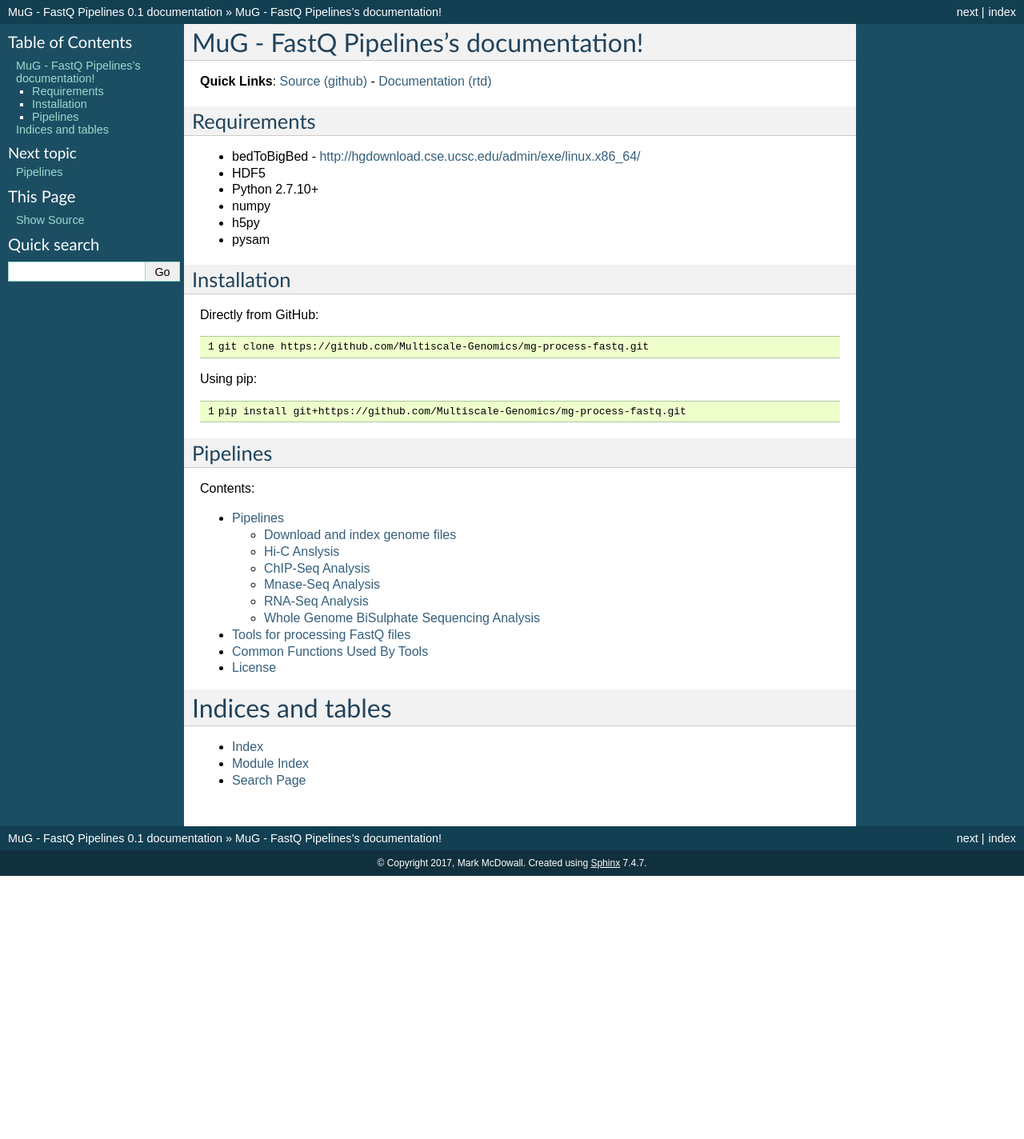
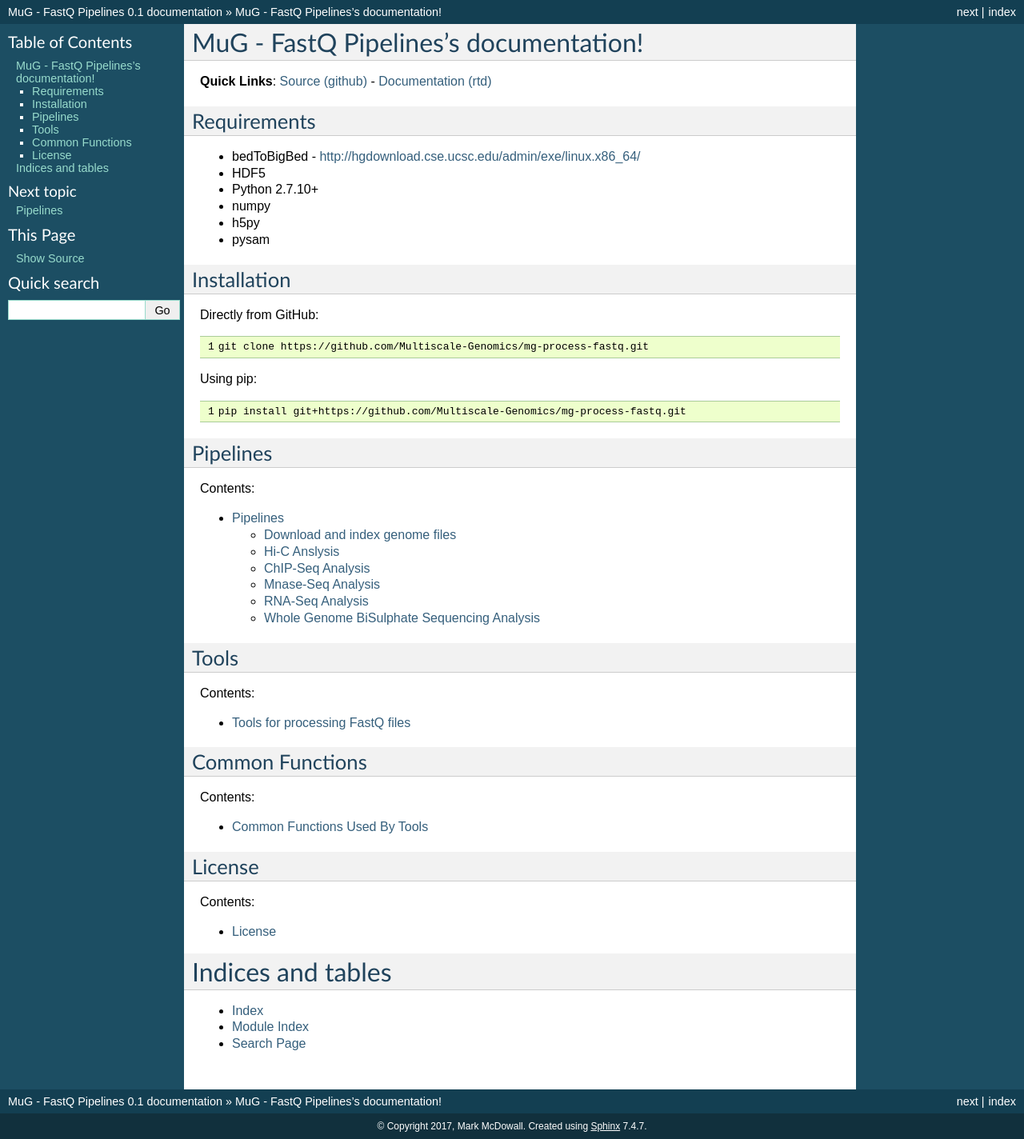
Before and after one commit to Multiscale-Genomics/mg-process-fastq, a Sphinx documentation site: the page built from docs/index.rst, in a window 1280 px wide. Shown: the whole page at 80% size. Built offline with Sphinx 7.4.7, drawn with Linux system fonts in a browser that asks for light colours; before the commit the page ends 1095 px from its top, so only the background shows below that.

```diff
--- a/docs/index.rst
+++ b/docs/index.rst
@@ -40,8 +40,29 @@ Pipelines
    :caption: Contents:
 
    pipelines
+
+Tools
+-----
+.. toctree::
+   :maxdepth: 2
+   :caption: Contents:
+
    tools
+
+Common Functions
+----------------
+.. toctree::
+   :maxdepth: 2
+   :caption: Contents:
+
    common
+
+License
+-------
+.. toctree::
+   :maxdepth: 2
+   :caption: Contents:
+
    license
 
 
```
